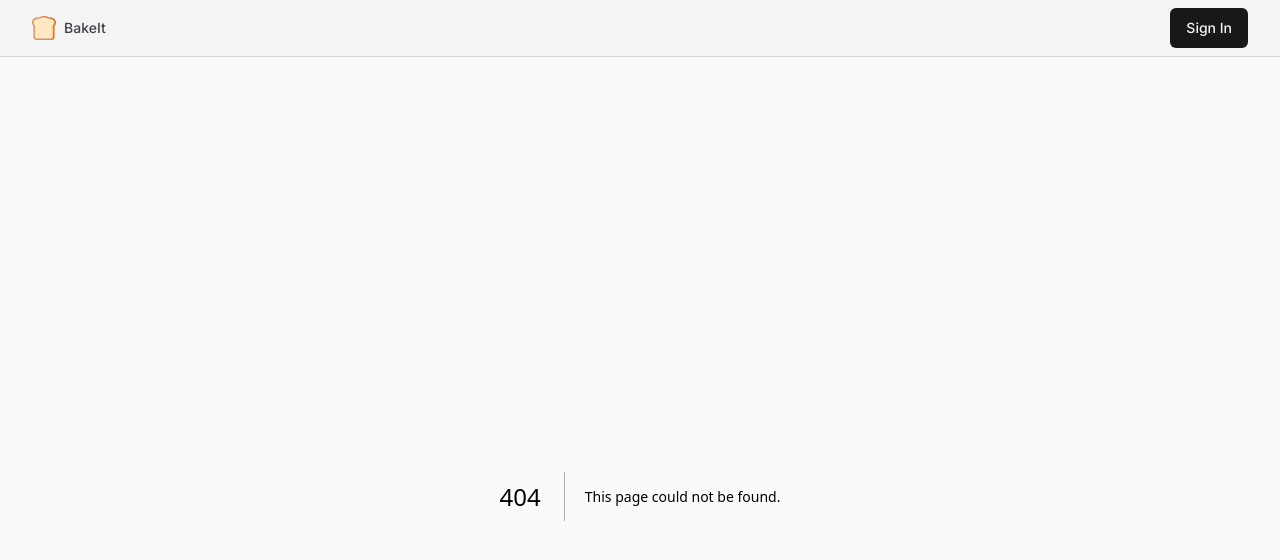
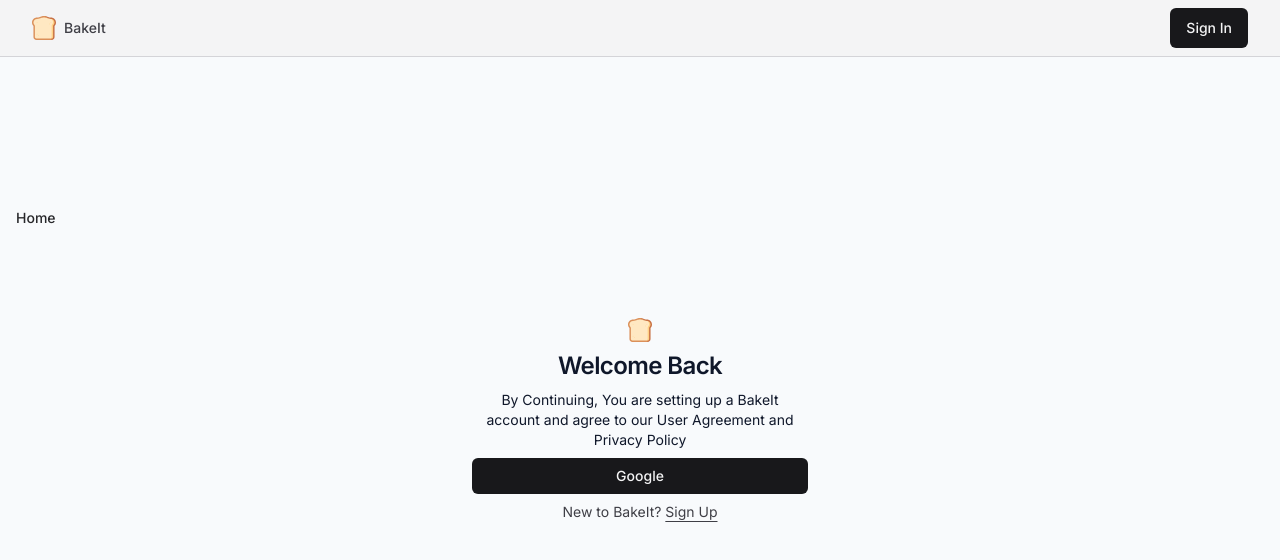
Before and after one commit to rohankumarchaudhary67/BakeIt, a Next.js app: page /sign-in in a window 1280 px wide. Before the commit this address had no page. Shown: the top 560 px of the page. Built offline with nearby package versions, Linux system fonts and the light colour scheme.

Commit message:
Sign In page created

```diff
--- /dev/null
+++ b/src/app/(auth)/sign-in/page.tsx
@@ -0,0 +1,18 @@
+import SignIn from "@/components/SignIn"
+import { buttonVariants } from "@/components/ui/Button"
+import { cn } from "@/lib/utils"
+import  Link from "next/link"
+
+const SignInPage = () => {
+    return (
+        <div className="absolute inset-0">
+            <div className="h-full max-x-2xl mx-auto flex flex-col items-center justify-center gap-20">
+                <Link href={"/"} className={cn(buttonVariants({variant: 'ghost'}), 'self-start -mt-20')}>Home</Link>
+
+                <SignIn />
+            </div>
+        </div>
+    )
+}
+
+export default SignInPage
--- a/src/components/Navbar.tsx
+++ b/src/components/Navbar.tsx
@@ -15,7 +15,7 @@ const Navbar = () => {
                 {/* Search Bar */}
 
                 {/* Authentication */}
-                <Link href={'/signin'} className={buttonVariants()}>Sign In</Link>
+                <Link href={'/sign-in'} className={buttonVariants()}>Sign In</Link>
             </div>
         </div>
     )
--- /dev/null
+++ b/src/components/SignIn.tsx
@@ -0,0 +1,29 @@
+import { Icons } from "./Icons"
+import Link from "next/link"
+import UserAuthForm from "./UserAuthForm"
+
+const SignIn = () => {
+    return (
+        <div className="container mx-auto flex w-full flex-col justify-center space-y-6 sm:w-[400px]">
+            <div className="flex flex-col space-y-2 text-center">
+                <Icons.logo className="mx-auto h-6 w-6" />
+                <h1 className="font-semibold text-2xl tracking-tight">Welcome Back</h1>
+                <p className="text-sm max-w-xs mx-auto">
+                    By Continuing, You are setting up a BakeIt account and agree to our User Agreement and Privacy Policy
+                </p>
+
+                {/* Sign In Form */}
+                <UserAuthForm />
+
+                <p className="px-8 text-center text-sm text-zinc-700">
+                    New to BakeIt?{' '}
+                    <Link href={'/sign-up'} className="hover:text-zinc-800 text-sm underline underline-offset-4">
+                        Sign Up
+                    </Link>
+                </p>
+            </div>
+        </div>
+    )
+}
+
+export default SignIn
--- /dev/null
+++ b/src/components/UserAuthForm.tsx
@@ -0,0 +1,17 @@
+import { Button } from "./ui/Button"
+import { cn } from "@/lib/utils"
+import {FC} from 'react'
+
+interface UserAuthFormProps extends React.HtmlHTMLAttributes<HTMLDivElement> {
+
+}
+
+const UserAuthForm : FC<UserAuthFormProps> = ({ className, ...props}) => {
+    return (
+        <div className={cn('flex justify-center', className)} {...props}>
+            <Button size={'sm'} className="w-full">Google</Button>
+        </div>
+    )
+}
+
+export default UserAuthForm
```
